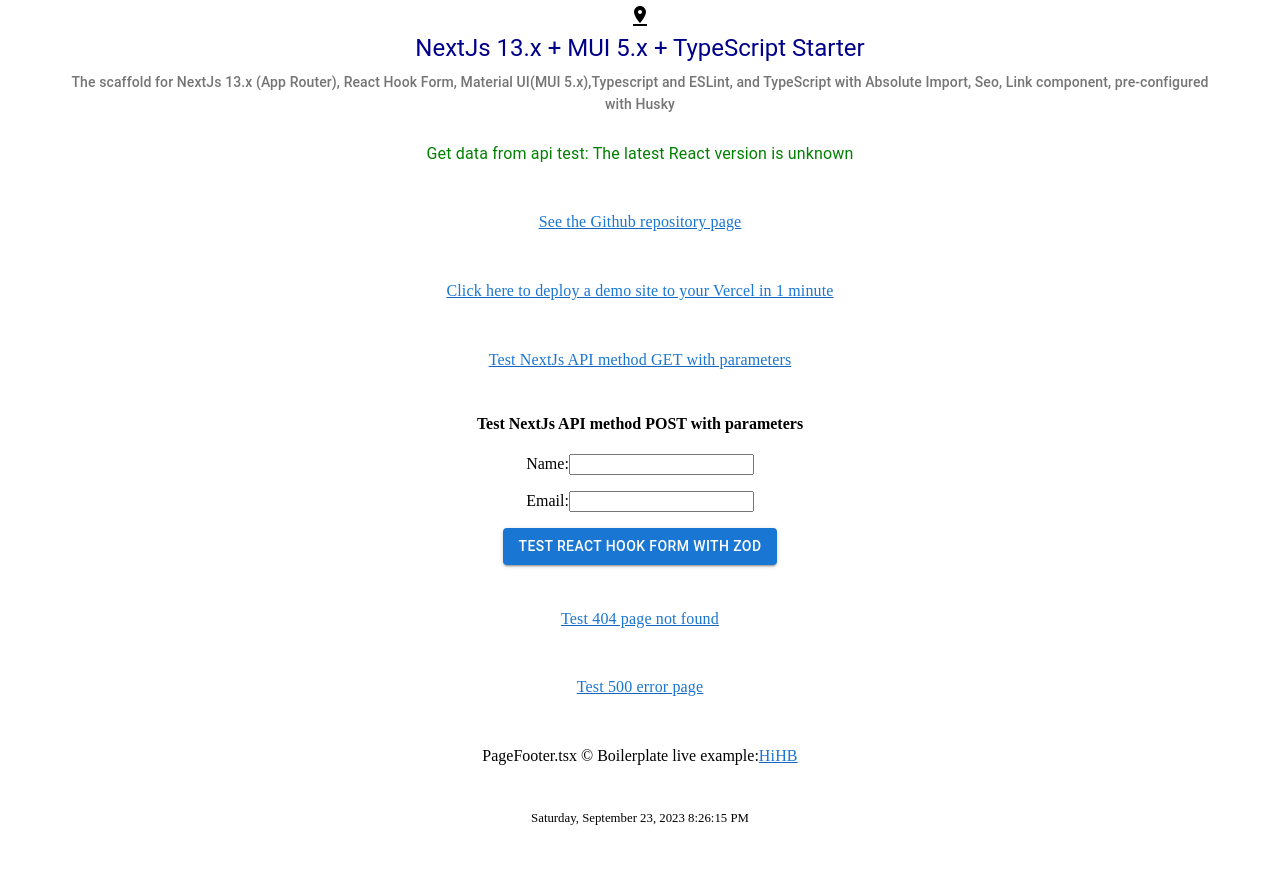
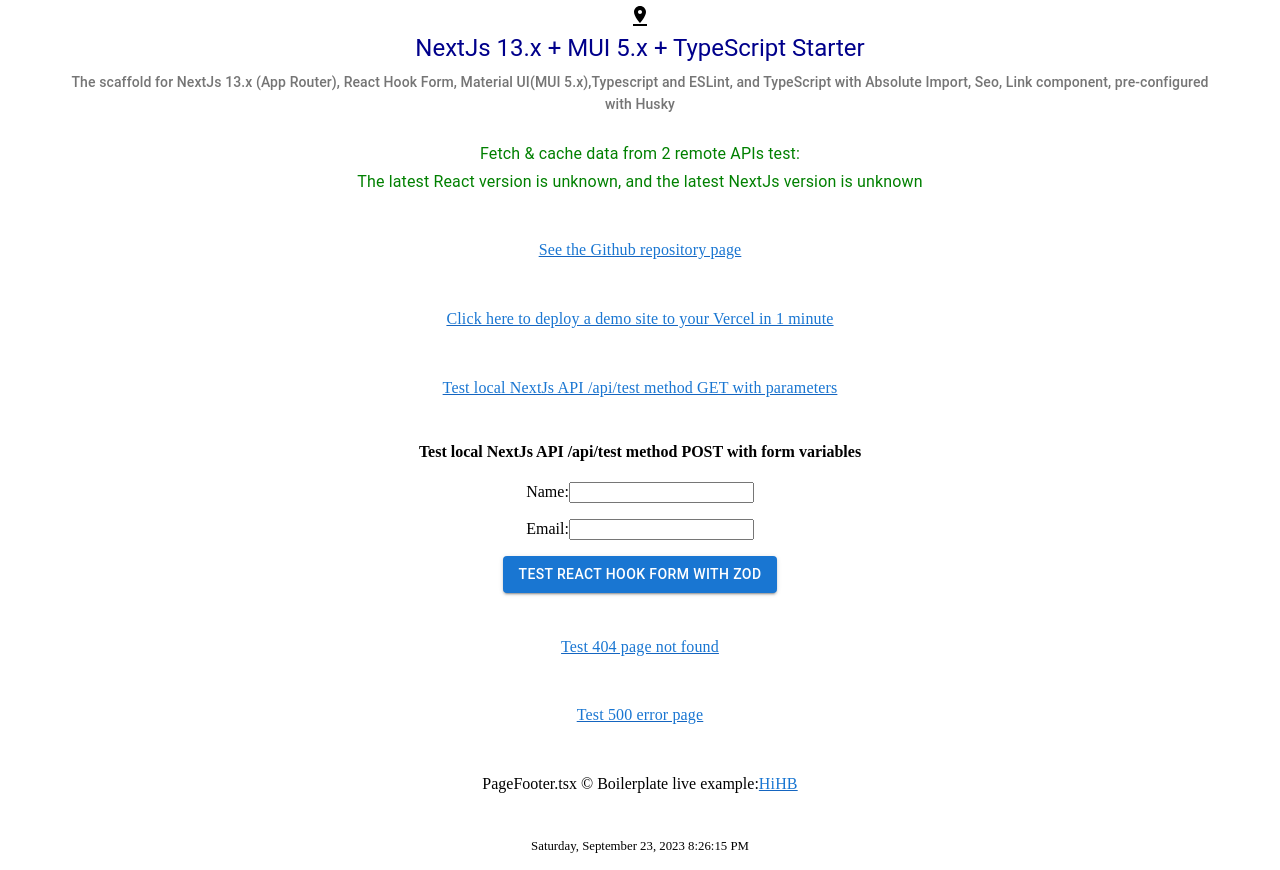
Before and after one commit to tigbbit/Next-MUI-TS-Jest-template, a Next.js app: page / in a window 1280 px wide. Before the commit the page ends 842 px from the top, so only its background shows below. Built offline with nearby package versions, Linux system fonts and the light colour scheme; no server answers.

Commit message:
feat: fetch & cache data from 2 remote APIs test

```diff
--- a/src/app/page.tsx
+++ b/src/app/page.tsx
@@ -6,9 +6,22 @@
     throw new Error('This is a ssr 500 test error');
   }
 
-  return await getApiResponse<{ version: string }>({
-    apiEndpoint: 'https://registry.npmjs.org/react/latest',
-  });
+  // Fetch & cache data from 2 remote APIs test
+  const [reactNpmData, nextJsNpmData] = await Promise.all([
+    getApiResponse<{ version: string }>({
+      apiEndpoint: 'https://registry.npmjs.org/react/latest',
+      revalidate: 60 * 60 * 24, // 24 hours cache
+    }),
+    getApiResponse<{ version: string }>({
+      apiEndpoint: 'https://registry.npmjs.org/next/latest',
+      revalidate: 0, // no cache
+    }),
+  ]);
+
+  return {
+    reactVersion: reactNpmData?.version,
+    nextJsVersion: nextJsNpmData?.version,
+  };
 };
 
 interface AppHomeProps {
@@ -18,5 +31,10 @@
 export default async function AppHome({ searchParams }: AppHomeProps) {
   const apiResult = await loadDataFromApi(searchParams['slug']);
 
-  return <Homepage reactVersion={apiResult?.version} />;
+  return (
+    <Homepage
+      reactVersion={apiResult?.reactVersion}
+      nextJsVersion={apiResult?.nextJsVersion}
+    />
+  );
 }
--- a/src/component/Homepage.tsx
+++ b/src/component/Homepage.tsx
@@ -6,7 +6,10 @@
 import ReactHookForm from '@/component/shared/ReactHookForm';
 import { SITE_CONFIG } from '@/constant';
 
-export default function Homepage({ reactVersion = 'unknown' }) {
+export default function Homepage({
+  reactVersion = 'unknown',
+  nextJsVersion = 'unknown',
+}) {
   return (
     <main>
       <section>
@@ -33,7 +36,9 @@
             gutterBottom
             sx={{ color: 'green', mt: 3 }}
           >
-            Get data from api test: The latest React version is {reactVersion}
+            Fetch & cache data from 2 remote APIs test: <br />
+            The latest React version is {reactVersion}, and the latest NextJs
+            version is {nextJsVersion}
           </Typography>
 
           <Box sx={{ m: 5 }}>
@@ -57,12 +62,14 @@
               href='/api/test?from=github&nextjs=yes&mui=yes&tailwind=no'
               target='_blank'
             >
-              Test NextJs API method GET with parameters
+              Test local NextJs API /api/test method GET with parameters
             </Link>
           </Box>
 
           <Box sx={{ m: 5 }}>
-            <h4>Test NextJs API method POST with parameters</h4>
+            <h4>
+              Test local NextJs API /api/test method POST with form variables
+            </h4>
             <ReactHookForm />
           </Box>
 
```
Also changed, not shown: src/app/api/test/route.ts (+2 -0 lines).
